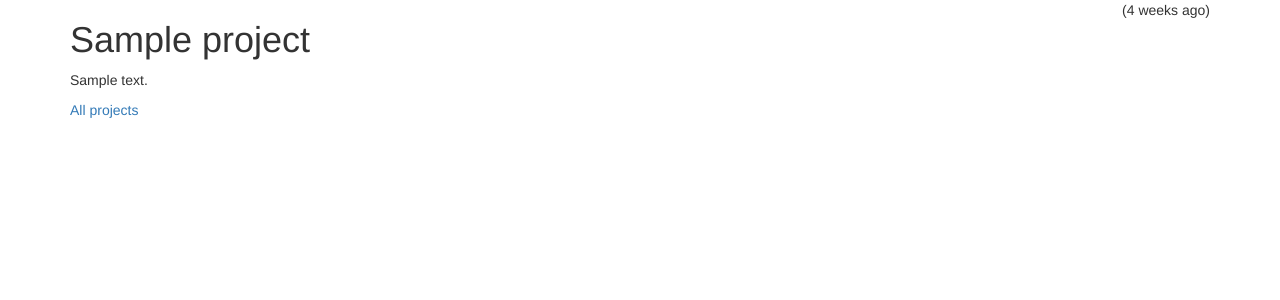
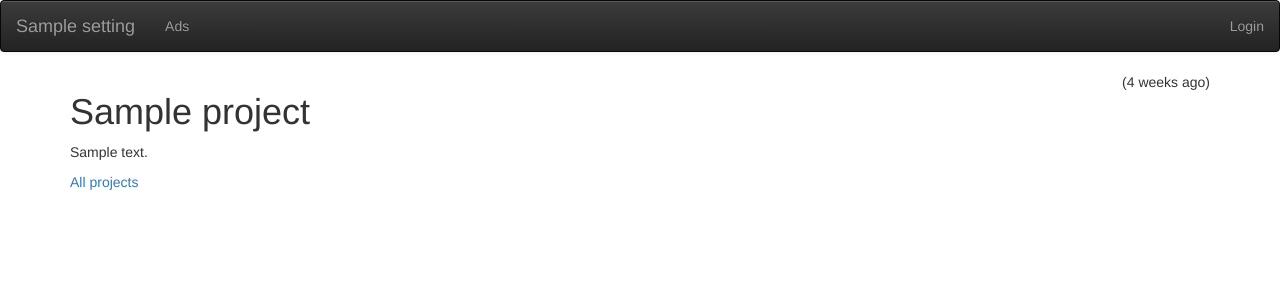
Before and after one commit to csev/dj4e-projects, a Django app: template projects/templates/projects/detail.html in a window 1280 px wide. Shown: the top 300 px of the page. Run offline with Django 3.2, Linux system fonts and the light colour scheme; the template is opened without the code that fills it: most values are stand-ins (such as "Sample title", 1, 10 or a date in 2020); some libraries are stand-ins or nearby versions.

Commit message:
Progress...

```diff
--- /dev/null
+++ b/home/templates/base_menu.html
@@ -0,0 +1,36 @@
+{% extends "base_bootstrap.html" %}
+{% block navbar %}
+{% load app_tags %}
+<nav class="navbar navbar-default navbar-inverse">
+  <div class="container-fluid">
+    <div class="navbar-header">
+        <a class="navbar-brand" href="/">{{ settings.APP_NAME }}</a>
+    </div>
+    <!-- https://stackoverflow.com/questions/22047251/django-dynamically-get-view-url-and-check-if-its-the-current-page -->
+    <ul class="nav navbar-nav">
+      {% url 'ads' as ads %}
+      <li {% if request.get_full_path == ads %}class="active"{% endif %}>
+          <a href="{% url 'ads:all' %}">Ads</a></li>
+    </ul>
+    <ul class="nav navbar-nav navbar-right">
+        {% if user.is_authenticated %}
+        <li>
+        <a href="{% url 'ads:ad_create' %}">Create Ad</a>
+        </li>
+        <li class="dropdown">
+            <a href="#" data-toggle="dropdown" class="dropdown-toggle">
+                <img style="width: 25px;" src="{{ user|gravatar:60 }}"/><b class="caret"></b>
+            </a>
+            <ul class="dropdown-menu">
+                <li><a href="{% url 'logout' %}?next={% url 'ads:all' %}">Logout</a></li>
+            </ul>
+        </li>
+        {% else %}
+        <li>
+        <a href="{% url 'login' %}?next={% url 'ads:all' %}">Login</a>
+        </li>
+        {% endif %}
+    </ul>
+  </div>
+</nav>
+{% endblock %}
--- a/projects/templates/projects/delete.html
+++ b/projects/templates/projects/delete.html
@@ -1,4 +1,4 @@
-{% extends "base_bootstrap.html" %}
+{% extends "base_menu.html" %}
 {% block content %}
 <h1>Delete Project</h1>
 
--- a/projects/templates/projects/detail.html
+++ b/projects/templates/projects/detail.html
@@ -1,5 +1,5 @@
-{% extends "base_bootstrap.html" %}
-{% load humanize %} <!-- https://docs.djangoproject.com/en/2.1/ref/contrib/humanize -->
+{% extends "base_menu.html" %}
+{% load humanize %} <!-- https://docs.djangoproject.com/en/3.0/ref/contrib/humanize -->
 {% block content %}
 <span style="float: right;">
 ({{ project.updated_at|naturaltime }})
```
Also changed, not shown: projects/templates/projects/project_form.html (deleted, +0 -12 lines).
